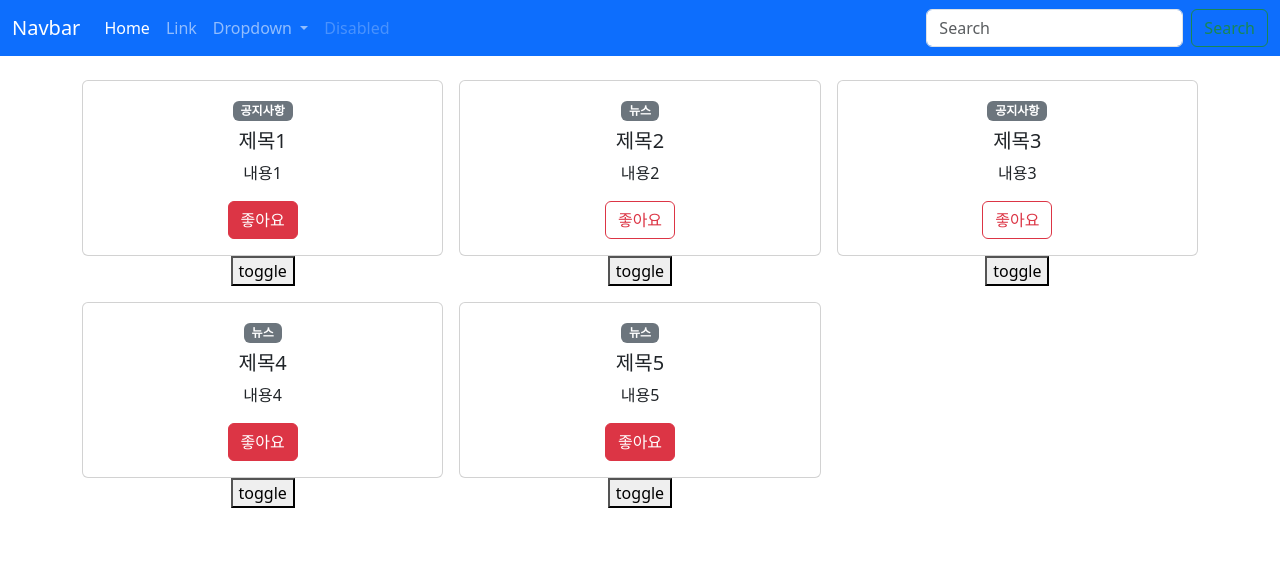
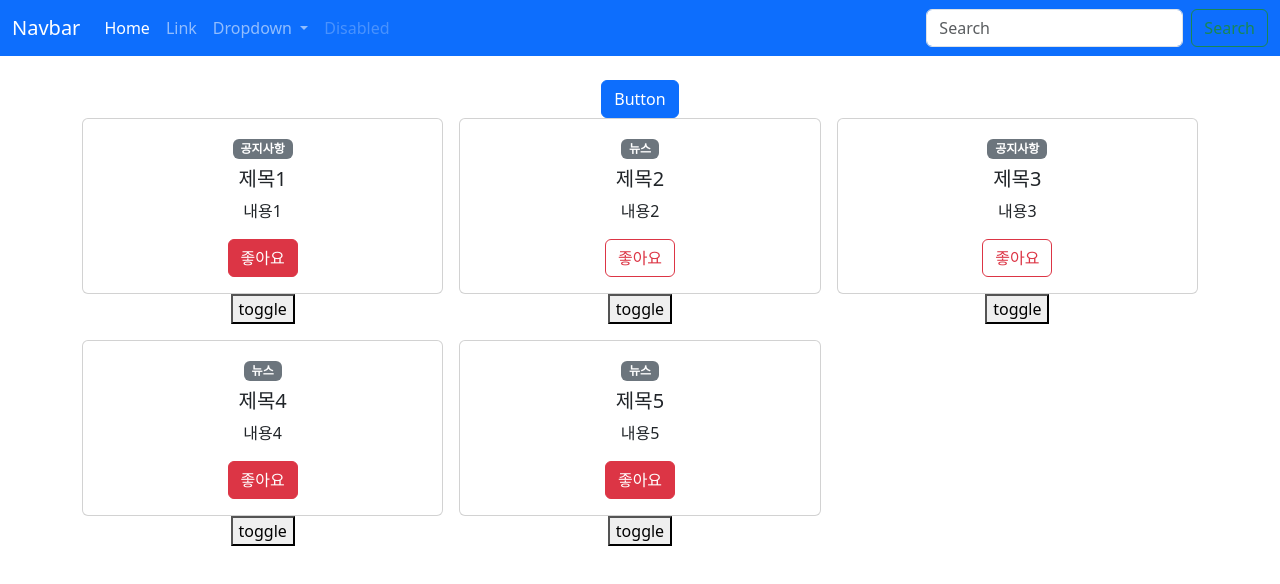
Before and after one commit to fromnowwon/infl-vue3-master-basic, a Vue app: page / in a window 1280 px wide. Shown: the top 584 px of the page. Built offline with nearby package versions, Linux system fonts and the light colour scheme.

Commit message:
05_컴포넌트 기초+심화_04_Events

```diff
--- /dev/null
+++ b/src/components/PostCreate.vue
@@ -0,0 +1,11 @@
+<template>
+	<div>
+		<button class="btn btn-primary">Button</button>
+	</div>
+</template>
+
+<script>
+export default {};
+</script>
+
+<style lang="scss" scoped></style>
--- a/src/components/TheView.vue
+++ b/src/components/TheView.vue
@@ -1,6 +1,7 @@
 <template>
 	<main>
 		<div class="container text-center py-4">
+			<PostCreate></PostCreate>
 			<div class="row g-3">
 				<div v-for="post in posts" :key="post.id" class="col col-4">
 					<AppCard
@@ -20,10 +21,13 @@
 
 <script>
 import AppCard from '@/components/AppCard.vue';
+import PostCreate from './PostCreate.vue';
+
 import { reactive } from 'vue';
 export default {
 	components: {
 		AppCard,
+		PostCreate,
 	},
 	setup() {
 		const obj = reactive({
```
